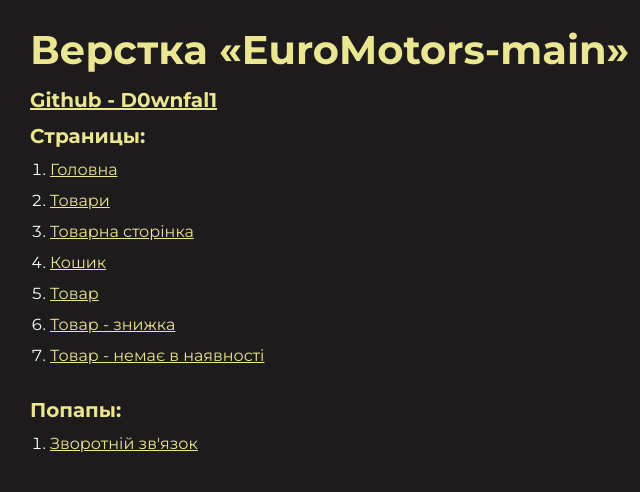
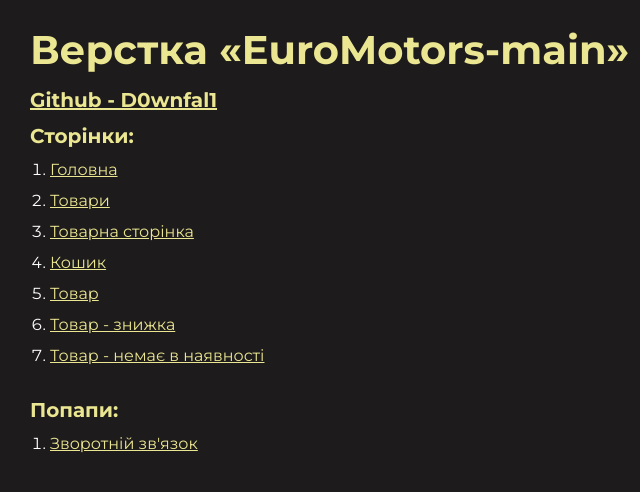
Before and after one commit to D0wnfal1/EuroMotors.github.io, a plain HTML site: page index.html in a window 1280 px wide. Shown: the full height of the page, 0-640 px from the left. Drawn offline with Linux system fonts and the light colour scheme.

Commit message:
Update index.html

```diff
--- a/index.html
+++ b/index.html
@@ -11,7 +11,7 @@
 	<div class="rootpage">
 		<h1>Верстка «EuroMotors-main»</h1>
 		<h2><a target="_blank" href="https://github.com/D0wnfal1">Github - D0wnfal1</a></h1>
-			<h2>Страницы:</h2>
+			<h2>Сторінки:</h2>
 			<ol class="rootpage__list">
 				<li><a target="_blank" href="home.html">Головна</a></li>
 				<li><a target="_blank" href="goods.html">Товари</a></li>
@@ -21,7 +21,7 @@
 				<li><a target="_blank" href="product.html">Товар - знижка</a></li>
 				<li><a target="_blank" href="product.html">Товар - немає в наявності</a></li>
 			</ol>
-			<h2>Попапы:</h2>
+			<h2>Попапи:</h2>
 			<ol class="rootpage__list">
 				<li><a target="_blank" href="home.html#callback">Зворотній зв'язок</a></li>
 			</ol>
```
